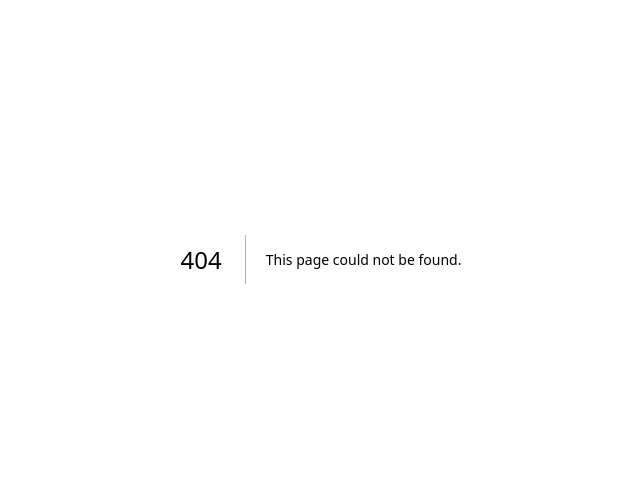
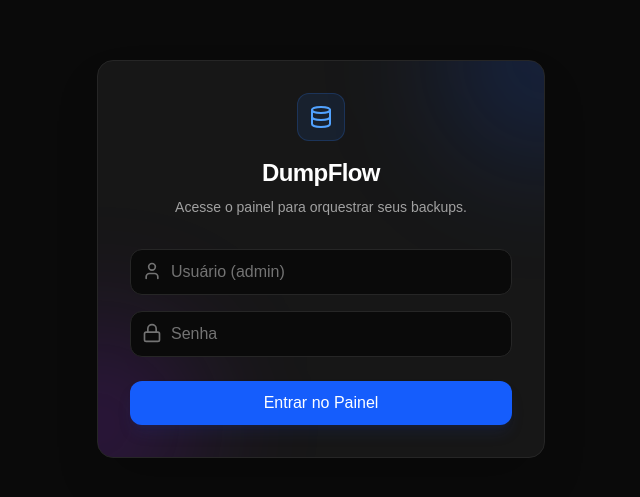
Before and after one commit to ariellucaslf/dump-flow, a Next.js app in the folder apps/web/: page /auth/login in a window 1280 px wide. Before the commit this address had no page. Shown: the part 141-638 px from the top of the page, without its empty margins (319-959 px from the left). Built offline with nearby package versions, Linux system fonts and the light colour scheme.

Commit message:
feat(web): implement secure login page and next-auth provider

```diff
--- /dev/null
+++ b/apps/web/app/auth/login/page.tsx
@@ -0,0 +1,93 @@
+"use client";
+
+import { signIn } from "next-auth/react";
+import { useState } from "react";
+import { useRouter } from "next/navigation";
+import { Database, Lock, User } from "lucide-react";
+
+export default function LoginPage() {
+  const router = useRouter();
+  const [username, setUsername] = useState("");
+  const [password, setPassword] = useState("");
+  const [error, setError] = useState("");
+
+  const handleSubmit = async (e: React.FormEvent) => {
+    e.preventDefault();
+    setError("");
+
+    const res = await signIn("credentials", {
+      username,
+      password,
+      redirect: false,
+    });
+
+    if (res?.error) {
+      setError("Credenciais inválidas. Tente novamente.");
+    } else {
+      router.push("/");
+    }
+  };
+
+  return (
+    <div className="min-h-screen bg-neutral-950 flex flex-col items-center justify-center p-4">
+      <div className="w-full max-w-md bg-neutral-900 rounded-2xl border border-neutral-800 shadow-2xl p-8 space-y-8 relative overflow-hidden">
+        {/* Efeito decorativo de fundo (Glassmorphism sutil) */}
+        <div className="absolute -top-24 -right-24 w-48 h-48 bg-blue-600/20 rounded-full blur-3xl pointer-events-none" />
+        <div className="absolute -bottom-24 -left-24 w-48 h-48 bg-purple-600/20 rounded-full blur-3xl pointer-events-none" />
+
+        <div className="text-center relative z-10">
+          <div className="mx-auto w-12 h-12 bg-blue-500/10 rounded-xl flex items-center justify-center mb-4 border border-blue-500/20">
+            <Database className="text-blue-400 w-6 h-6" />
+          </div>
+          <h1 className="text-2xl font-semibold text-white tracking-tight">
+            DumpFlow
+          </h1>
+          <p className="text-sm text-neutral-400 mt-2">
+            Acesse o painel para orquestrar seus backups.
+          </p>
+        </div>
+
+        <form onSubmit={handleSubmit} className="space-y-6 relative z-10">
+          {error && (
+            <div className="p-3 rounded-lg bg-red-500/10 border border-red-500/20 text-red-400 text-sm text-center">
+              {error}
+            </div>
+          )}
+
+          <div className="space-y-4">
+            <div className="relative">
+              <User className="absolute left-3 top-3 w-5 h-5 text-neutral-500" />
+              <input
+                type="text"
+                required
+                placeholder="Usuário (admin)"
+                className="w-full bg-neutral-950 border border-neutral-800 rounded-xl py-2.5 pl-10 pr-4 text-white placeholder-neutral-500 focus:outline-none focus:ring-2 focus:ring-blue-500/50 focus:border-blue-500 transition-all"
+                value={username}
+                onChange={(e) => setUsername(e.target.value)}
+              />
+            </div>
+
+            <div className="relative">
+              <Lock className="absolute left-3 top-3 w-5 h-5 text-neutral-500" />
+              <input
+                type="password"
+                required
+                placeholder="Senha"
+                className="w-full bg-neutral-950 border border-neutral-800 rounded-xl py-2.5 pl-10 pr-4 text-white placeholder-neutral-500 focus:outline-none focus:ring-2 focus:ring-blue-500/50 focus:border-blue-500 transition-all"
+                value={password}
+                onChange={(e) => setPassword(e.target.value)}
+              />
+            </div>
+          </div>
+
+          <button
+            type="submit"
+            className="w-full bg-blue-600 hover:bg-blue-700 text-white font-medium py-2.5 rounded-xl transition-all shadow-lg shadow-blue-900/20 active:scale-[0.98]"
+          >
+            Entrar no Painel
+          </button>
+        </form>
+      </div>
+    </div>
+  );
+}
--- a/apps/web/app/layout.tsx
+++ b/apps/web/app/layout.tsx
@@ -1,19 +1,10 @@
 import type { Metadata } from "next";
-import localFont from "next/font/local";
 import "./globals.css";
-
-const geistSans = localFont({
-  src: "./fonts/GeistVF.woff",
-  variable: "--font-geist-sans",
-});
-const geistMono = localFont({
-  src: "./fonts/GeistMonoVF.woff",
-  variable: "--font-geist-mono",
-});
+import { Providers } from "./providers";
 
 export const metadata: Metadata = {
-  title: "Create Next App",
-  description: "Generated by create next app",
+  title: "DumpFlow | Backup Orchestrator",
+  description: "Orquestrador de backups do PostgreSQL de alta performance",
 };
 
 export default function RootLayout({
@@ -22,9 +13,9 @@ export default function RootLayout({
   children: React.ReactNode;
 }>) {
   return (
-    <html lang="en">
-      <body className={`${geistSans.variable} ${geistMono.variable}`}>
-        {children}
+    <html lang="pt-BR" className="dark">
+      <body className="bg-neutral-950 text-neutral-50 min-h-screen antialiased">
+        <Providers>{children}</Providers>
       </body>
     </html>
   );
--- /dev/null
+++ b/apps/web/app/providers.tsx
@@ -0,0 +1,7 @@
+"use client";
+
+import { SessionProvider } from "next-auth/react";
+
+export function Providers({ children }: { children: React.ReactNode }) {
+  return <SessionProvider>{children}</SessionProvider>;
+}
--- /dev/null
+++ b/apps/web/lib/auth.ts
@@ -0,0 +1,45 @@
+import { NextAuthOptions } from "next-auth";
+import CredentialsProvider from "next-auth/providers/credentials";
+import { prisma } from "@dump-flow/db";
+import bcrypt from "bcryptjs";
+
+export const authOptions: NextAuthOptions = {
+  providers: [
+    CredentialsProvider({
+      name: "Administrador",
+      credentials: {
+        username: { label: "Usuário", type: "text", placeholder: "admin" },
+        password: { label: "Senha", type: "password" }
+      },
+      async authorize(credentials) {
+        if (!credentials?.username || !credentials?.password) {
+          return null;
+        }
+
+        // Busca o usuário real do banco de dados
+        const user = await prisma.user.findUnique({
+          where: { username: credentials.username }
+        });
+
+        if (!user) return null;
+
+        // Compara a senha informada com o hash salvo (bcrypt)
+        const isPasswordValid = await bcrypt.compare(credentials.password, user.password);
+
+        if (isPasswordValid) {
+          return { id: user.id, name: user.username };
+        }
+
+        return null;
+      }
+    })
+  ],
+  session: {
+    strategy: "jwt",
+    maxAge: 30 * 24 * 60 * 60, // 30 dias
+  },
+  pages: {
+    signIn: '/auth/login', // Tela customizada
+  },
+  secret: process.env.NEXTAUTH_SECRET,
+};
```
